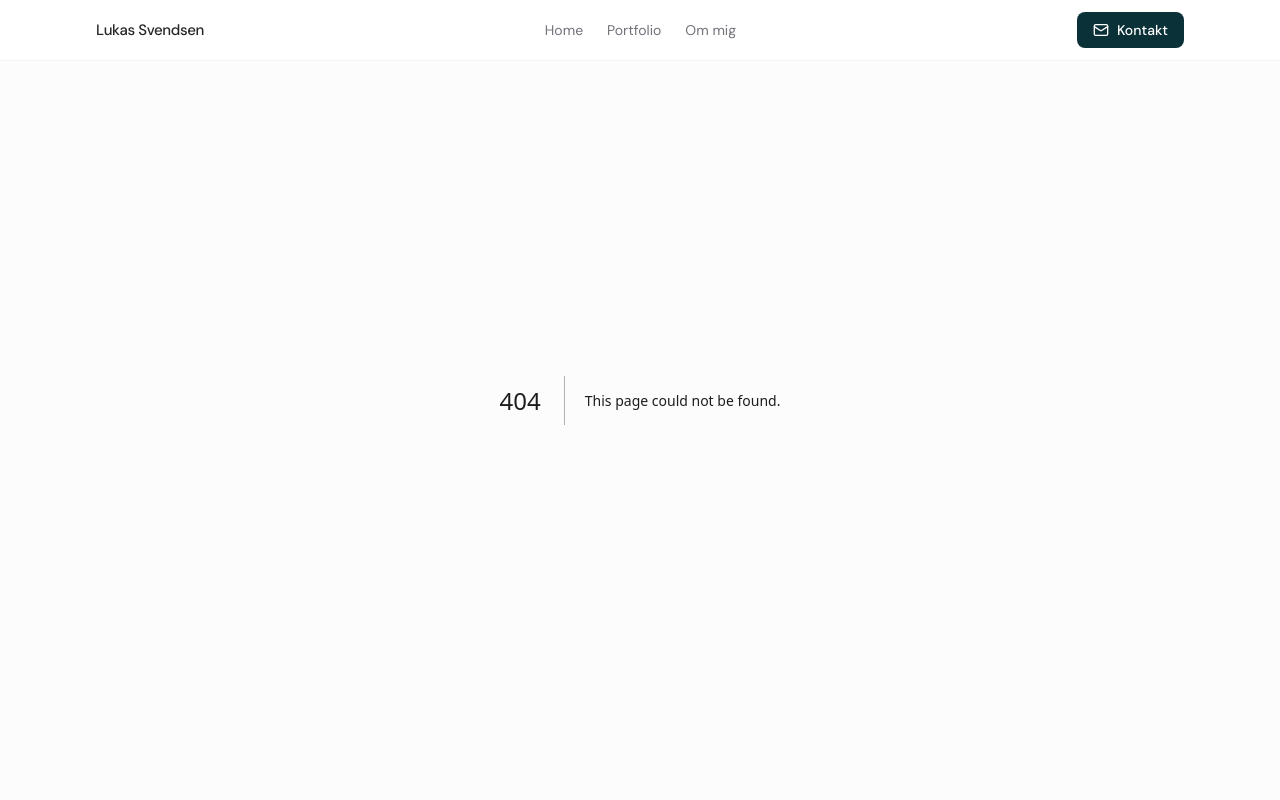
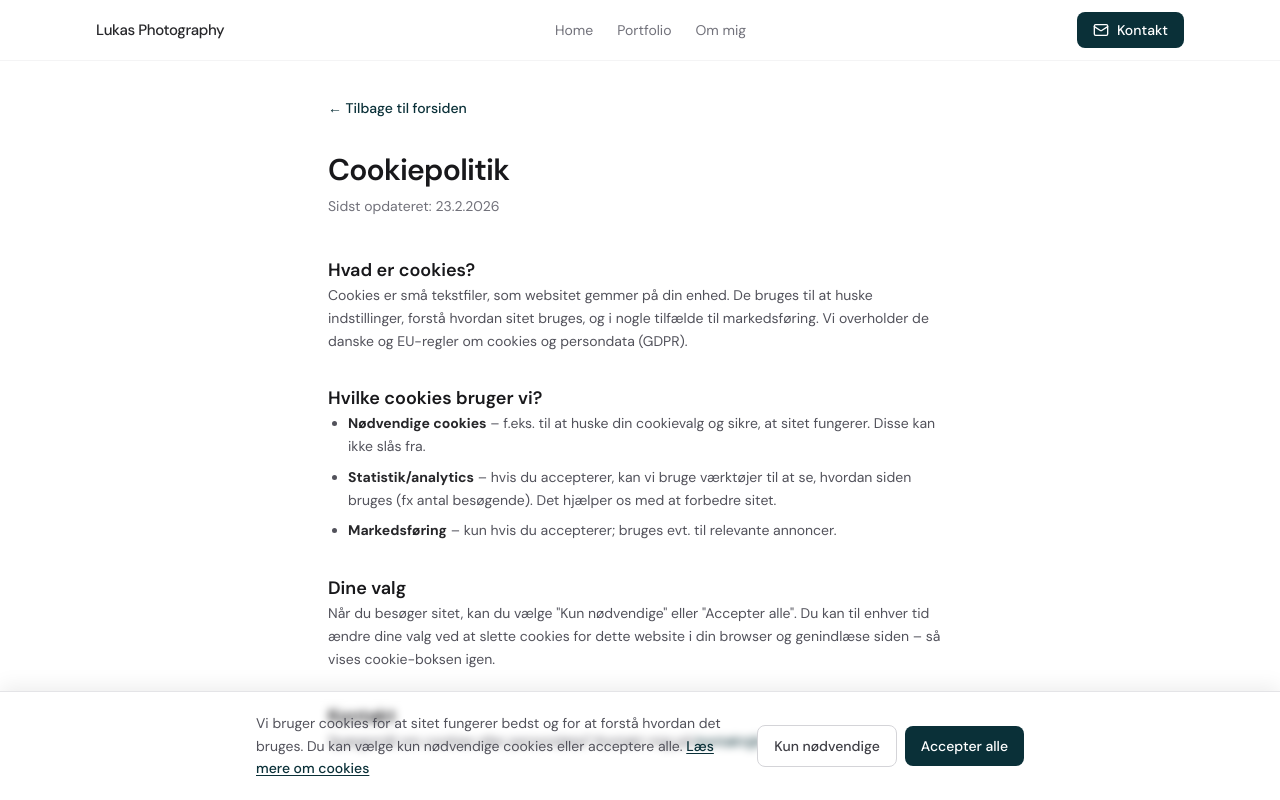
Before and after one commit to ItzLukaas/lukassvendsen, a Next.js app: page /cookies in a window 1280 px wide. Before the commit this address had no page. Shown: the top 800 px of the page. Built offline with nearby package versions, Linux system fonts and the light colour scheme.

Commit message:
Update site configuration and enhance components with new branding, improved descriptions, and refined contact section text. Adjust header and footer to reflect brand name consistently, and update layout for better user engagement.

```diff
--- /dev/null
+++ b/src/app/cookies/page.tsx
@@ -0,0 +1,77 @@
+import Link from 'next/link';
+import { siteConfig, contact } from '@/content/data';
+
+export const metadata = {
+  title: 'Cookiepolitik',
+  description: 'Cookiepolitik og persondata for ' + (siteConfig.brandName ?? siteConfig.name),
+};
+
+export default function CookiesPage() {
+  return (
+    <main className="min-h-screen bg-white">
+      <div className="mx-auto max-w-2xl px-4 py-16 sm:px-6 sm:py-24">
+        <Link
+          href="/"
+          className="text-sm font-medium text-[hsl(var(--extra))] hover:underline"
+        >
+          ← Tilbage til forsiden
+        </Link>
+        <h1 className="mt-8 text-3xl font-semibold tracking-tight text-zinc-900">
+          Cookiepolitik
+        </h1>
+        <p className="mt-2 text-sm text-zinc-500">
+          Sidst opdateret: {new Date().toLocaleDateString('da-DK')}
+        </p>
+
+        <div className="mt-10 space-y-8 text-zinc-600 text-sm leading-relaxed">
+          <section>
+            <h2 className="text-lg font-semibold text-zinc-900">Hvad er cookies?</h2>
+            <p>
+              Cookies er små tekstfiler, som websitet gemmer på din enhed. De bruges til at huske indstillinger, forstå hvordan sitet bruges, og i nogle tilfælde til markedsføring. Vi overholder de danske og EU-regler om cookies og persondata (GDPR).
+            </p>
+          </section>
+
+          <section>
+            <h2 className="text-lg font-semibold text-zinc-900">Hvilke cookies bruger vi?</h2>
+            <ul className="list-disc pl-5 space-y-2">
+              <li>
+                <strong className="text-zinc-800">Nødvendige cookies</strong> – f.eks. til at huske din cookievalg og sikre, at sitet fungerer. Disse kan ikke slås fra.
+              </li>
+              <li>
+                <strong className="text-zinc-800">Statistik/analytics</strong> – hvis du accepterer, kan vi bruge værktøjer til at se, hvordan siden bruges (fx antal besøgende). Det hjælper os med at forbedre sitet.
+              </li>
+              <li>
+                <strong className="text-zinc-800">Markedsføring</strong> – kun hvis du accepterer; bruges evt. til relevante annoncer.
+              </li>
+            </ul>
+          </section>
+
+          <section>
+            <h2 className="text-lg font-semibold text-zinc-900">Dine valg</h2>
+            <p>
+              Når du besøger sitet, kan du vælge &quot;Kun nødvendige&quot; eller &quot;Accepter alle&quot;. Du kan til enhver tid ændre dine valg ved at slette cookies for dette website i din browser og genindlæse siden – så vises cookie-boksen igen.
+            </p>
+          </section>
+
+          <section>
+            <h2 className="text-lg font-semibold text-zinc-900">Kontakt</h2>
+            <p>
+              Spørgsmål om cookies eller persondata? Kontakt mig på{' '}
+              <a
+                href={`mailto:${contact.email}`}
+                className="text-[hsl(var(--extra))] font-medium hover:underline"
+              >
+                {contact.email}
+              </a>
+              .
+            </p>
+          </section>
+        </div>
+
+        <p className="mt-12 text-xs text-zinc-400">
+          {siteConfig.brandName ?? siteConfig.name} – {siteConfig.name}
+        </p>
+      </div>
+    </main>
+  );
+}
--- a/src/app/layout.tsx
+++ b/src/app/layout.tsx
@@ -5,6 +5,7 @@ import { siteConfig } from '@/content/data';
 import { Header } from '@/components/Header';
 import { Footer } from '@/components/Footer';
 import { ScrollToTop } from '@/components/ScrollToTop';
+import { CookieBanner } from '@/components/CookieBanner';
 
 const outfit = Outfit({
   subsets: ['latin'],
@@ -28,7 +29,7 @@ export const metadata: Metadata = {
   metadataBase: new URL(siteConfig.url),
   title: {
     default: siteConfig.title,
-    template: `%s | ${siteConfig.name}`,
+    template: `%s | ${siteConfig.brandName ?? siteConfig.name}`,
   },
   description: siteConfig.description,
   keywords: siteConfig.keywords,
@@ -40,7 +41,7 @@ export const metadata: Metadata = {
     url: siteConfig.url,
     title: siteConfig.title,
     description: siteConfig.description,
-    siteName: siteConfig.name,
+    siteName: siteConfig.brandName ?? siteConfig.name,
   },
   twitter: {
     card: 'summary_large_image',
@@ -78,6 +79,7 @@ export default function RootLayout({
         <main id="main-content">{children}</main>
         <Footer />
         <ScrollToTop />
+        <CookieBanner />
       </body>
     </html>
   );
--- a/src/components/ContactSection.tsx
+++ b/src/components/ContactSection.tsx
@@ -16,10 +16,10 @@ export function ContactSection() {
           id="kontakt-heading"
           className="text-3xl font-semibold tracking-tight text-white sm:text-4xl lg:text-5xl"
         >
-          Klar til at skabe noget sammen?
+          {contact.ctaHeading ?? 'Lad os skabe noget sammen'}
         </h2>
         <p className="mt-4 text-lg text-white/85 sm:text-xl">
-          Uanset om det er et portræt, et event eller et kreativt projekt – så skriv. Jeg vender tilbage hurtigst muligt.
+          {contact.ctaText ?? 'Har du en idé eller et projekt? Jeg vil rigtig gerne høre fra dig – skriv eller ring.'}
         </p>
         <div className="mt-10 flex flex-col sm:flex-row items-center justify-center gap-4">
           <motion.a
@@ -29,7 +29,7 @@ export function ContactSection() {
             whileTap={{ scale: 0.98 }}
           >
             <Mail className="h-5 w-5" />
-            Kontakt mig
+            {contact.ctaButtonEmail ?? 'Skriv til mig'}
           </motion.a>
           <motion.a
             href={`tel:${contact.phone.replace(/\s/g, '')}`}
--- /dev/null
+++ b/src/components/CookieBanner.tsx
@@ -0,0 +1,100 @@
+'use client';
+
+import { useState, useEffect } from 'react';
+import Link from 'next/link';
+
+const STORAGE_KEY = 'lukas-photography-cookie-consent';
+const CONSENT_VERSION = 1;
+
+type Consent = {
+  necessary: boolean;
+  analytics: boolean;
+  marketing: boolean;
+  version: number;
+  date: string;
+};
+
+export function CookieBanner() {
+  const [mounted, setMounted] = useState(false);
+  const [consent, setConsent] = useState<Consent | null>(null);
+
+  useEffect(() => {
+    try {
+      const raw = localStorage.getItem(STORAGE_KEY);
+      if (raw) {
+        const parsed = JSON.parse(raw) as Consent;
+        if (parsed.version === CONSENT_VERSION) setConsent(parsed);
+      }
+    } catch {
+      // ignore
+    }
+    setMounted(true);
+  }, []);
+
+  const save = (value: Consent) => {
+    setConsent(value);
+    try {
+      localStorage.setItem(STORAGE_KEY, JSON.stringify(value));
+    } catch {
+      // ignore
+    }
+  };
+
+  const acceptAll = () => {
+    save({
+      necessary: true,
+      analytics: true,
+      marketing: true,
+      version: CONSENT_VERSION,
+      date: new Date().toISOString(),
+    });
+  };
+
+  const necessaryOnly = () => {
+    save({
+      necessary: true,
+      analytics: false,
+      marketing: false,
+      version: CONSENT_VERSION,
+      date: new Date().toISOString(),
+    });
+  };
+
+  if (!mounted || consent) return null;
+
+  return (
+    <div
+      role="dialog"
+      aria-label="Cookieindstillinger"
+      className="fixed bottom-0 left-0 right-0 z-[100] border-t border-zinc-200 bg-white/98 shadow-[0_-4px_20px_rgba(0,0,0,0.08)] backdrop-blur-sm p-4 sm:p-5"
+    >
+      <div className="mx-auto max-w-3xl flex flex-col sm:flex-row sm:items-center sm:justify-between gap-4">
+        <p className="text-sm text-zinc-600 leading-relaxed">
+          Vi bruger cookies for at sitet fungerer bedst og for at forstå hvordan det bruges. Du kan vælge kun nødvendige cookies eller acceptere alle.{' '}
+          <Link
+            href="/cookies"
+            className="font-medium text-[hsl(var(--extra))] underline underline-offset-2 hover:no-underline"
+          >
+            Læs mere om cookies
+          </Link>
+        </p>
+        <div className="flex flex-wrap items-center gap-2 shrink-0">
+          <button
+            type="button"
+            onClick={necessaryOnly}
+            className="rounded-lg border border-zinc-300 bg-white px-4 py-2.5 text-sm font-medium text-zinc-700 transition-colors hover:bg-zinc-50"
+          >
+            Kun nødvendige
+          </button>
+          <button
+            type="button"
+            onClick={acceptAll}
+            className="rounded-lg bg-[hsl(var(--extra))] px-4 py-2.5 text-sm font-medium text-white transition-opacity hover:opacity-90"
+          >
+            Accepter alle
+          </button>
+        </div>
+      </div>
+    </div>
+  );
+}
--- a/src/components/Footer.tsx
+++ b/src/components/Footer.tsx
@@ -72,9 +72,17 @@ export function Footer() {
         </div>
 
         <div className="mt-10 pt-6 border-t border-zinc-200 flex flex-col sm:flex-row sm:items-center sm:justify-between gap-3">
-          <p className="text-xs text-zinc-500">
-            © {new Date().getFullYear()} {siteConfig.name}
-          </p>
+          <div className="flex flex-wrap items-center gap-x-4 gap-y-1">
+            <p className="text-xs text-zinc-500">
+              © {new Date().getFullYear()} {siteConfig.brandName ?? siteConfig.name}
+            </p>
+            <Link
+              href="/cookies"
+              className="text-xs text-zinc-500 hover:text-zinc-700 transition-colors"
+            >
+              Cookiepolitik
+            </Link>
+          </div>
           {contact.instagram && (
             <a
               href={contact.instagram}
--- a/src/components/Header.tsx
+++ b/src/components/Header.tsx
@@ -16,7 +16,7 @@ const LINKS = [
 export function Header() {
   const [menuOpen, setMenuOpen] = useState(false);
   const [scrolled, setScrolled] = useState(false);
-  const name = siteConfig?.name ?? 'Lukas Svendsen';
+  const brandName = siteConfig?.brandName ?? siteConfig?.name ?? 'Lukas Photography';
 
   useEffect(() => {
     const onScroll = () => setScrolled(window.scrollY > 16);
@@ -40,7 +40,7 @@ export function Header() {
           href="#"
           className="text-[15px] font-medium tracking-tight text-zinc-800 transition-colors hover:text-zinc-600 dark:text-white dark:hover:text-zinc-300"
         >
-          {name}
+          {brandName}
         </Link>
 
         {/* Desktop links */}
--- a/src/content/data.ts
+++ b/src/content/data.ts
@@ -1,16 +1,19 @@
 export const siteConfig = {
+  /** Branding – vises i header, footer og titler */
+  brandName: 'Lukas Photography',
   name: 'Lukas Svendsen',
-  title: 'Lukas Svendsen – Fotograf',
+  title: 'Lukas Photography – Personlig fotograf i Danmark',
   description:
-    'Personlig fotografi af Lukas Svendsen. Professionel fotografering, portrætter, events og kreative projekter. Kontakt mig for et samarbejde.',
+    'Lukas Photography er mig, Lukas – jeg fanger øjeblikke og historier med kameraet. Portrætter, events og kreative projekter. Jeg vil rigtig gerne høre fra dig.',
   url: 'https://lukassvendsen.dk',
   keywords: [
     'fotograf',
+    'Lukas Photography',
     'Lukas Svendsen',
     'portrætfotograf',
     'eventfotograf',
     'Danmark',
-    'professionel fotografering',
+    'personlig fotografering',
   ],
   ogImage: '/og.jpg',
   /** Fullscreen hero – rediger tekster og baggrund her */
@@ -18,7 +21,7 @@ export const siteConfig = {
     'https://images.unsplash.com/photo-1542038784456-1ea8e935640e?w=1920&q=80',
   heroHeadline: 'Jeg fortæller historier gennem mit kamera',
   heroSubline:
-    'Personlig fotograf med fokus på ægte øjeblikke og visuel storytelling.',
+    'Hej, jeg er Lukas. Jeg elsker at møde mennesker og fange det, der betyder noget – uanset om det er et portræt, en fest eller et kreativt projekt. Lad os snakke.',
 };
 
 export const about = {
@@ -26,11 +29,11 @@ export const about = {
   title: 'Passion for det perfekte øjeblik',
   /** Portrætbillede – læg fx i public/about/portrait.jpg og sæt til '/about/portrait.jpg'. Lad stå tom for placeholder. */
   image: '',
-  content: `Jeg er Lukas, og fotografi er mere end et erhverv for mig – det er en måde at fange livet på. Med kameraet i hånden stræber jeg efter at skabe billeder, der fortæller historier og bevarer følelser og stemninger.
+  content: `Jeg er Lukas, og fotografi er mere end et job for mig – det er den måde jeg ser verden på. Jeg vil rigtig gerne lære dig at kende og fange det, der er vigtigt for dig.
 
-Min stil er gennemtænkt og æstetisk: jeg elsker naturligt lys, rene kompositioner og øjeblikke der taler for sig selv. Uanset om det er portrætter, events eller kreative projekter, er målet altid det samme – at levere billeder, du vil huske.
+Jeg arbejder med naturligt lys, rene billeder og øjeblikke der taler for sig selv. Portrætter, events eller kreative projekter – jeg tager det personligt og giver dig billeder, du kan lide at kigge tilbage på.
 
-Jeg arbejder primært i Danmark og er altid åben for nye samarbejder og udfordringer. Lad os skabe noget sammen.`,
+Jeg er baseret i Danmark og siger sjældent nej til en god historie. Skriv eller ring, så finder vi ud af det sammen.`,
 };
 
 /**
@@ -209,22 +212,22 @@ export const faqs = [
   {
     question: 'Hvordan foregår en typisk fotografering?',
     answer:
-      'Vi starter med en kort snak om dine ønsker og forventninger. Herefter finder vi de rigtige locations, lys og stemning. Under selve fotograferingen guider jeg dig, så du kan slappe af og være dig selv.',
+      'Vi starter med en uforpligtende snak – enten på mail eller telefon – om hvad du drømmer om. Så finder vi location, lys og stemning sammen. Under fotograferingen guider jeg dig, så du kan slappe af og være dig selv. Det er vigtigt for mig, at du har det godt.',
   },
   {
-    question: 'Hvor lang tid går der, før jeg modtager mine billeder?',
+    question: 'Hvor lang tid går der, før jeg får mine billeder?',
     answer:
-      'Som udgangspunkt leverer jeg de færdigredigerede billeder inden for 7–10 hverdage, afhængigt af opgavens størrelse. Har du en deadline, kan vi aftale en hurtigere levering.',
+      'Som udgangspunkt leverer jeg de færdige billeder inden for 7–10 hverdage. Har du brug for dem hurtigere, siger du bare til – så finder vi en løsning.',
   },
   {
     question: 'Arbejder du kun i et bestemt område?',
     answer:
-      'Jeg er baseret i Danmark, men kører gerne ud til opgaver i hele landet – og efter aftale også i udlandet.',
+      'Jeg er baseret i Danmark og kører gerne rundt i hele landet. Skal det være udlandet, kan vi også tale om det.',
   },
   {
-    question: 'Kan vi skræddersy en løsning til mit projekt?',
+    question: 'Kan vi lave noget der passer præcis til mit projekt?',
     answer:
-      'Ja, meget gerne. Ingen opgaver er ens, og vi finder sammen en løsning, der passer til både budget og behov.',
+      'Ja, det er lige det jeg vil. Ingen projekter er ens – så skriv eller ring, og så finder vi ud af hvad der giver mening for dig og din situation.',
   },
 ];
 
@@ -233,4 +236,9 @@ export const contact = {
   phone: '+45 24 46 35 50',
   address: 'Ribersvej 90, Grindsted',
   instagram: 'https://instagram.com/lukassvendsen',
+  /** CTA-tekster til kontaktsektionen */
+  ctaHeading: 'Lad os skabe noget sammen',
+  ctaText:
+    'Har du en idé, et event eller bare lyst til at høre hvad jeg kan tilbyde? Jeg svarer gerne – skriv eller ring, så tager vi den derfra.',
+  ctaButtonEmail: 'Skriv til mig',
 };
```
